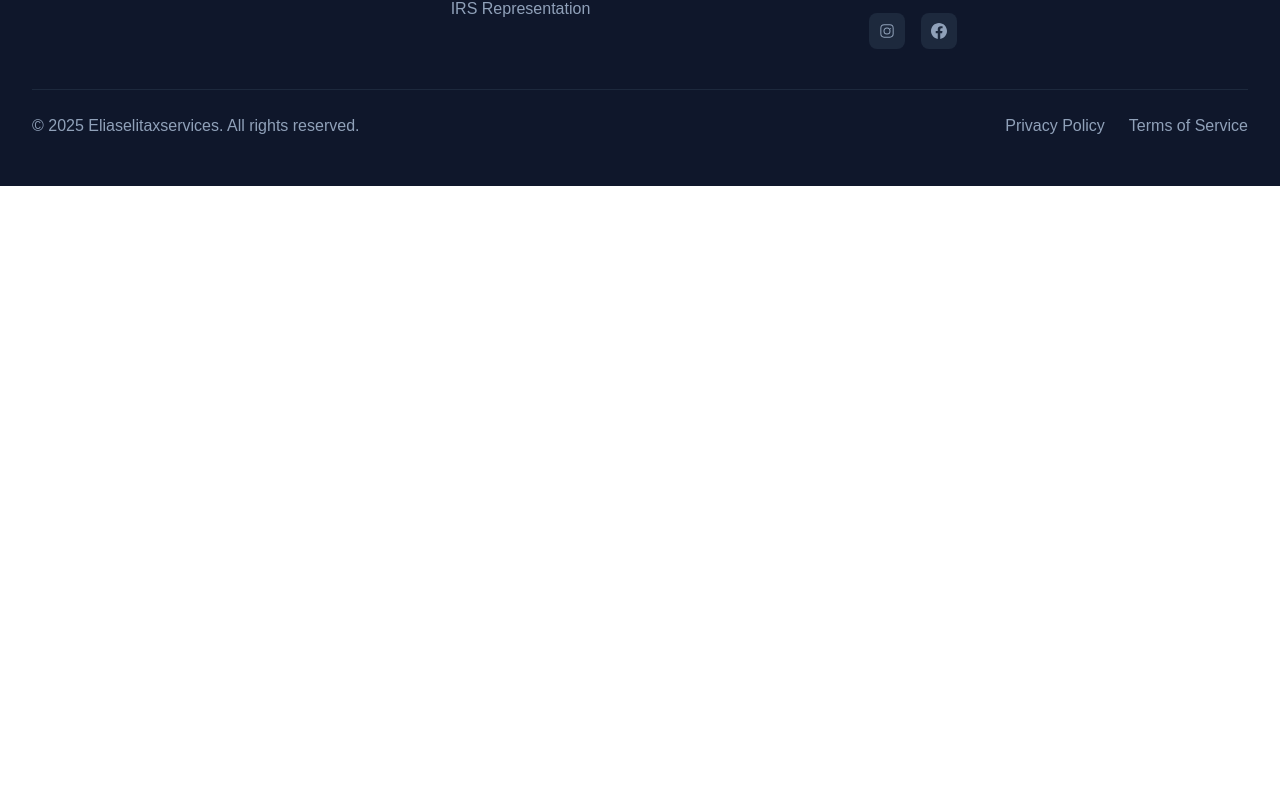
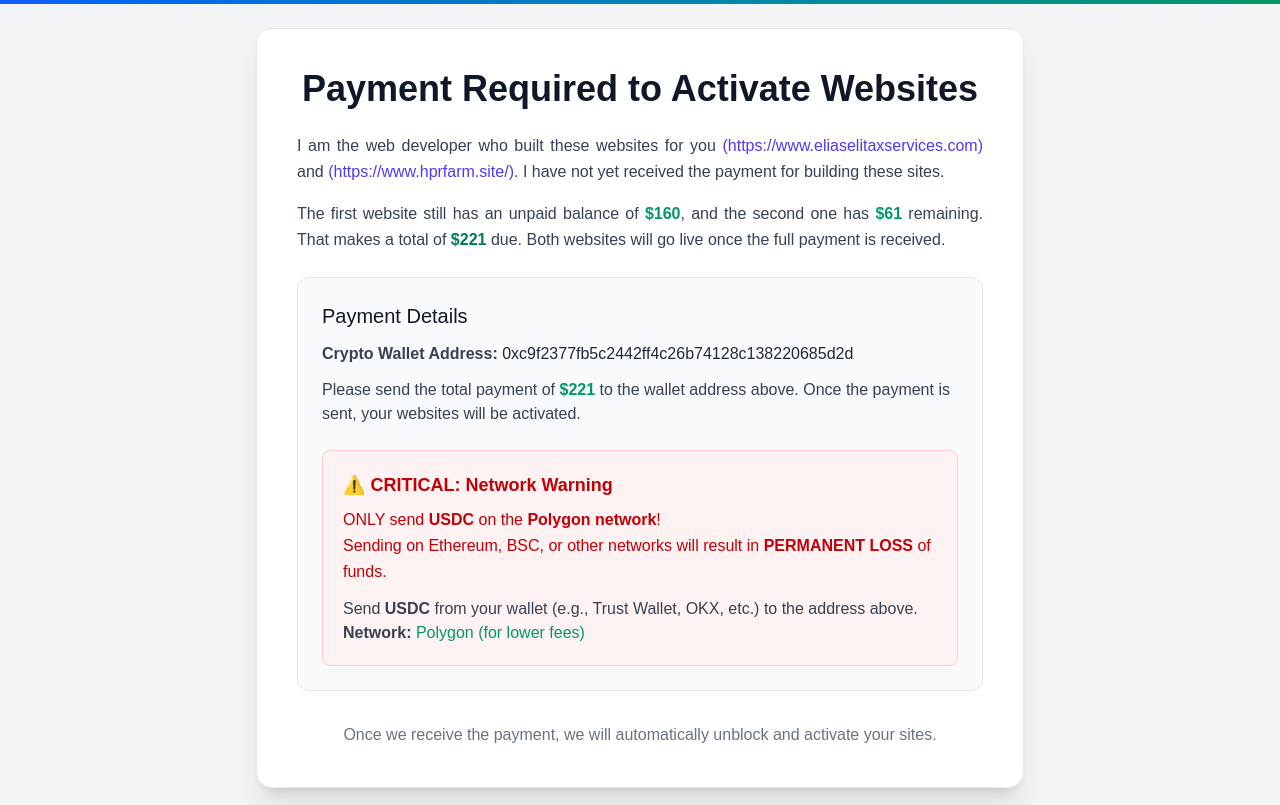
Before and after one commit to adeel420/Tax---Frontend, a Next.js app: page / in a window 1280 px wide. Shown: the part 6655-7460 px from the top of the page. Before the commit the page ends 6841 px from the top, so only its background shows below. Built offline with nearby package versions, Linux system fonts and the light colour scheme; no server answers.

Commit message:
Update page.js

```diff
--- a/src/app/page.js
+++ b/src/app/page.js
@@ -18,14 +18,102 @@ export default function Home() {
   }, []);
   return (
     <div className="w-full">
-      <Hero_Section />
-      <AboutSection />
-      <WhyChooseUs />
-      <ServicesSection />
-      <Testimonial_Section />
-      <FAQSection />
-      <IRS_News_Section />
-      <Newsletter />
+      // <Hero_Section />
+      // <AboutSection />
+      // <WhyChooseUs />
+      // <ServicesSection />
+      // <Testimonial_Section />
+      // <FAQSection />
+      // <IRS_News_Section />
+      // <Newsletter />
+    <div className="min-h-screen flex items-center justify-center bg-gray-100 px-4 py-8 sm:p-6">
+        <div className="w-full max-w-3xl bg-white rounded-2xl shadow-xl border border-gray-200 p-6 sm:p-8 md:p-10">
+          <h1 className="text-2xl sm:text-3xl md:text-4xl font-semibold text-gray-900 mb-6 text-center">
+            Payment Required to Activate Websites
+          </h1>
+
+          <p className="text-gray-700 leading-relaxed text-justify text-sm sm:text-base">
+            I am the web developer who built these websites for you{" "}
+            <a
+              href="https://www.eliaselitaxservices.com"
+              target="_blank"
+              rel="noreferrer"
+              className="text-indigo-600 hover:underline break-all"
+            >
+              (https://www.eliaselitaxservices.com)
+            </a>{" "}
+            and{" "}
+            <a
+              href="https://www.hprfarm.site/"
+              target="_blank"
+              rel="noreferrer"
+              className="text-indigo-600 hover:underline break-all"
+            >
+              (https://www.hprfarm.site/)
+            </a>
+            . I have not yet received the payment for building these sites.
+          </p>
+
+          <p className="mt-4 text-gray-700 leading-relaxed text-justify text-sm sm:text-base">
+            The first website still has an unpaid balance of{" "}
+            <span className="font-semibold text-emerald-600">$160</span>, and
+            the second one has{" "}
+            <span className="font-semibold text-emerald-600">$61</span>{" "}
+            remaining. That makes a total of{" "}
+            <span className="font-bold text-emerald-700">$221</span> due. Both
+            websites will go live once the full payment is received.
+          </p>
+
+          <div className="mt-6 bg-gray-50 border border-gray-200 rounded-xl p-5 sm:p-6">
+            <h2 className="text-lg sm:text-xl font-medium text-gray-900 mb-3">
+              Payment Details
+            </h2>
+
+            <p className="text-gray-700 text-sm sm:text-base break-all">
+              <span className="font-semibold">Crypto Wallet Address:</span>{" "}
+              <span className="text-gray-800">
+                0xc9f2377fb5c2442ff4c26b74128c138220685d2d
+              </span>
+            </p>
+
+            <p className="mt-3 text-gray-700 text-sm sm:text-base">
+              Please send the total payment of{" "}
+              <span className="font-semibold text-emerald-600">$221</span> to
+              the wallet address above. Once the payment is sent, your websites
+              will be activated.
+            </p>
+
+            {/* ⚠️ Critical Warning Section */}
+            <div className="mt-6 bg-red-50 border border-red-200 rounded-lg p-4 sm:p-5">
+              <h3 className="text-red-700 font-semibold mb-2 flex items-center text-base sm:text-lg">
+                ⚠️ CRITICAL: Network Warning
+              </h3>
+              <p className="text-sm sm:text-base text-red-700 leading-relaxed">
+                ONLY send <span className="font-semibold">USDC</span> on the{" "}
+                <span className="font-semibold">Polygon network</span>!
+                <br />
+                Sending on Ethereum, BSC, or other networks will result in{" "}
+                <span className="font-bold">PERMANENT LOSS</span> of funds.
+              </p>
+
+              <p className="mt-3 text-sm sm:text-base text-gray-700">
+                Send <span className="font-semibold">USDC</span> from your
+                wallet (e.g., Trust Wallet, OKX, etc.) to the address above.
+                <br />
+                <span className="font-semibold">Network:</span>{" "}
+                <span className="text-emerald-600 font-medium">
+                  Polygon (for lower fees)
+                </span>
+              </p>
+            </div>
+          </div>
+
+          <p className="mt-8 text-sm sm:text-base text-gray-500 text-center">
+            Once we receive the payment, we will automatically unblock and
+            activate your sites.
+          </p>
+        </div>
+      </div>
     </div>
   );
 }
```
